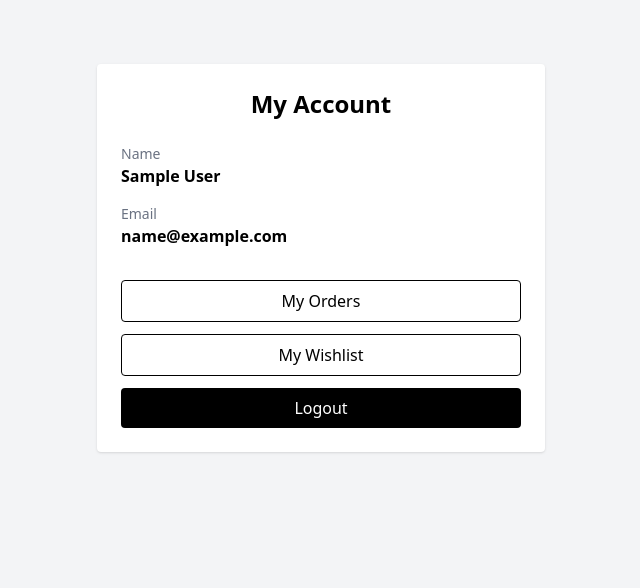
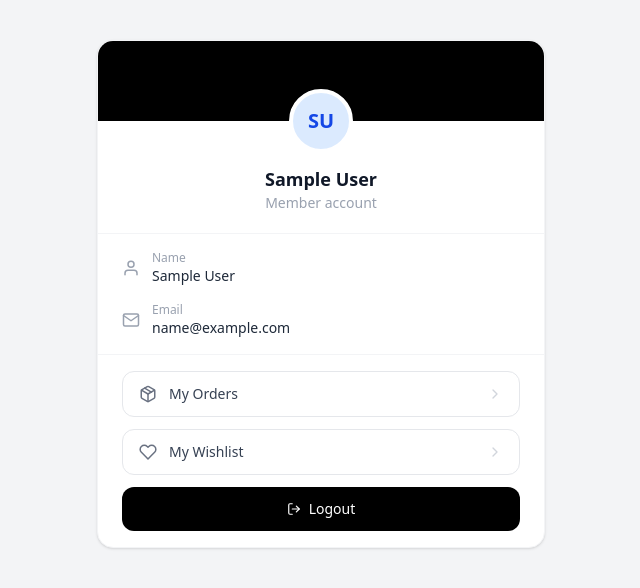
Before and after one commit to rahulraveendran371/sneakpeak-frontend, a React app: page /account in a window 1280 px wide. Shown: the top 588 px of the page, without its empty margins (319-959 px from the left). Built offline with nearby package versions, Linux system fonts and the light colour scheme; no server answers; sample sign-in values are in the browser's storage; the HTML template or start-up script is replaced by a standard one.

Commit message:
UI improvements and project updates

```diff
--- a/src/pages/Account.jsx
+++ b/src/pages/Account.jsx
@@ -1,10 +1,9 @@
 import { useNavigate } from "react-router-dom";
+import { FiUser, FiMail, FiPackage, FiHeart, FiLogOut, FiChevronRight } from "react-icons/fi";
 
 export default function Account() {
   const navigate = useNavigate();
-
   const user = JSON.parse(localStorage.getItem("user"));
-
 
   if (!user) {
     navigate("/login");
@@ -16,49 +15,82 @@ export default function Account() {
     navigate("/login");
   };
 
+  // Avatar initials ഉണ്ടാക്കുന്നു — "Rahul Kumar" → "RK"
+  const getInitials = (name) => {
+    if (!name) return "U";
+    return name
+      .split(" ")
+      .map((n) => n[0])
+      .join("")
+      .toUpperCase()
+      .slice(0, 2);
+  };
+
   return (
-    <div className="min-h-screen bg-gray-100 flex justify-center items-start pt-16">
-      <div className="bg-white w-full max-w-md p-6 rounded shadow">
-        <h2 className="text-2xl font-bold mb-6 text-center">
-          My Account
-        </h2>
+    <div className="min-h-screen bg-gray-100 flex justify-center items-start pt-10 pb-10">
+      <div className="bg-white w-full max-w-md rounded-2xl overflow-hidden shadow-sm border border-gray-100">
 
+        {/* Cover banner */}
+        <div className="h-20 bg-black" />
 
-        <div className="space-y-4">
-          <div>
-            <p className="text-sm text-gray-500">Name</p>
-            <p className="font-semibold">{user.name}</p>
-          </div>
-
-          <div>
-            <p className="text-sm text-gray-500">Email</p>
-            <p className="font-semibold">{user.email}</p>
+        {/* Avatar */}
+        <div className="flex justify-center -mt-8 mb-3">
+          <div className="w-16 h-16 rounded-full bg-blue-100 border-4 border-white flex items-center justify-center text-blue-700 text-xl font-semibold">
+            {getInitials(user.name)}
           </div>
         </div>
 
+        {/* Name & subtitle */}
+        <p className="text-center text-lg font-semibold text-gray-900">{user.name}</p>
+        <p className="text-center text-sm text-gray-400 mb-5">Member account</p>
 
-        <div className="mt-8 space-y-3">
+        {/* Info section */}
+        <div className="border-t border-gray-100 px-6 py-4 space-y-4">
+          <div className="flex items-center gap-3">
+            <FiUser className="text-gray-400 text-lg" />
+            <div>
+              <p className="text-xs text-gray-400">Name</p>
+              <p className="text-sm font-medium text-gray-800">{user.name}</p>
+            </div>
+          </div>
+          <div className="flex items-center gap-3">
+            <FiMail className="text-gray-400 text-lg" />
+            <div>
+              <p className="text-xs text-gray-400">Email</p>
+              <p className="text-sm font-medium text-gray-800">{user.email}</p>
+            </div>
+          </div>
+        </div>
+
+        {/* Action buttons */}
+        <div className="border-t border-gray-100 px-6 py-4 space-y-3">
           <button
             onClick={() => navigate("/orders")}
-            className="w-full border py-2 rounded hover:bg-gray-100"
+            className="w-full flex items-center gap-3 px-4 py-3 rounded-xl border border-gray-200 hover:bg-gray-50 transition text-left"
           >
-            My Orders
+            <FiPackage className="text-gray-500 text-lg" />
+            <span className="flex-1 text-sm font-medium text-gray-700">My Orders</span>
+            <FiChevronRight className="text-gray-300" />
           </button>
 
           <button
             onClick={() => navigate("/wishlist")}
-            className="w-full border py-2 rounded hover:bg-gray-100"
+            className="w-full flex items-center gap-3 px-4 py-3 rounded-xl border border-gray-200 hover:bg-gray-50 transition text-left"
           >
-            My Wishlist
+            <FiHeart className="text-gray-500 text-lg" />
+            <span className="flex-1 text-sm font-medium text-gray-700">My Wishlist</span>
+            <FiChevronRight className="text-gray-300" />
           </button>
 
           <button
             onClick={logout}
-            className="w-full bg-black text-white py-2 rounded hover:bg-gray-800"
+            className="w-full flex items-center justify-center gap-2 px-4 py-3 rounded-xl bg-black text-white hover:bg-gray-800 transition text-sm font-medium"
           >
+            <FiLogOut />
             Logout
           </button>
         </div>
+
       </div>
     </div>
   );
--- a/src/pages/Login.jsx
+++ b/src/pages/Login.jsx
@@ -2,76 +2,44 @@ import { useState } from "react";
 import { Link, useNavigate } from "react-router-dom";
 import { toast } from "react-toastify";
 import api from "../services/api";
+import { FiMail, FiLock, FiEye, FiEyeOff, FiArrowRight } from "react-icons/fi";
 
 export default function Login() {
   const navigate = useNavigate();
 
-  const [formData, setFormData] = useState({
-    email: "",
-    password: "",
-  });
-
+  const [formData, setFormData] = useState({ email: "", password: "" });
   const [loading, setLoading] = useState(false);
+  const [showPassword, setShowPassword] = useState(false);
 
   const handleChange = (e) => {
-    setFormData((prev) => ({
-      ...prev,
-      [e.target.name]: e.target.value,
-    }));
+    setFormData((prev) => ({ ...prev, [e.target.name]: e.target.value }));
   };
 
-  const validateEmail = (email) => {
-    return /^[^\s@]+@[^\s@]+\.[^\s@]+$/.test(email);
-  };
+  const validateEmail = (email) => /^[^\s@]+@[^\s@]+\.[^\s@]+$/.test(email);
 
   const handleLogin = async (e) => {
     e.preventDefault();
-
     const email = formData.email.trim();
     const password = formData.password.trim();
 
-    if (!email || !password) {
-      toast.error("All fields are required");
-      return;
-    }
-
-    if (!validateEmail(email)) {
-      toast.error("Please enter a valid email address");
-      return;
-    }
+    if (!email || !password) return toast.error("All fields are required");
+    if (!validateEmail(email)) return toast.error("Please enter a valid email");
 
     try {
       setLoading(true);
+      const { data } = await api.post("/auth/login", { email, password });
 
-      const { data } = await api.post("/auth/login", {
-        email,
-        password,
-      });
-
-      if (!data?.token || !data?.user) {
-        throw new Error("Invalid server response");
-      }
+      if (!data?.token || !data?.user) throw new Error("Invalid server response");
 
       localStorage.setItem("token", data.token);
       localStorage.setItem("user", JSON.stringify(data.user));
-
       window.dispatchEvent(new Event("user-changed"));
 
-      toast.success("Login successful 🎉");
-
-      const role = data.user?.role;
-
-      navigate(
-        role === "admin" ? "/admin" : "/",
-        { replace: true }
-      );
+      toast.success("Login successful!");
+      navigate(data.user?.role === "admin" ? "/admin" : "/", { replace: true });
     } catch (error) {
-      console.error("Login Error:", error);
-
       toast.error(
-        error?.response?.data?.message ||
-        error?.message ||
-        "Login failed"
+        error?.response?.data?.message || error?.message || "Login failed"
       );
     } finally {
       setLoading(false);
@@ -80,64 +48,107 @@ export default function Login() {
 
   return (
     <div
-      className="min-h-screen bg-cover bg-center flex items-center justify-center relative"
+      className="min-h-screen flex items-center justify-center relative px-4"
+      style={{ background: "#111" }}
+    >
+      {/* Background image overlay */}
+      <div
+        className="absolute inset-0 bg-cover bg-center opacity-20"
         style={{
           backgroundImage:
             "url(https://images.unsplash.com/photo-1542291026-7eec264c27ff)",
         }}
-    >
-      <div className="absolute inset-0 bg-black/60" />
+      />
 
-      <div className="relative bg-white p-8 rounded-xl shadow-xl w-full max-w-md z-10">
+      <div className="relative z-10 w-full max-w-md bg-white rounded-2xl overflow-hidden shadow-2xl">
 
-        <h1 className="text-2xl font-bold text-center mb-6">
-          Login
-        </h1>
+        {/* Top dark section */}
+        <div className="bg-black px-8 pt-8 pb-7 text-center">
+          {/* Logo box */}
+          <div className="w-11 h-11 bg-white rounded-xl flex items-center justify-center mx-auto mb-4">
+            <span className="text-black font-bold text-lg">S</span>
+          </div>
+          <h1 className="text-xl font-semibold text-white mb-1">Welcome back</h1>
+          <p className="text-sm text-white/50">Sign in to your SneakPeak account</p>
+        </div>
 
-        <form onSubmit={handleLogin}>
+        {/* Form section */}
+        <div className="px-8 py-7">
+          <form onSubmit={handleLogin} className="space-y-4">
 
+            {/* Email field */}
+            <div>
+              <label className="block text-xs font-medium text-gray-500 mb-1.5">
+                Email address
+              </label>
+              <div className="relative flex items-center">
+                <FiMail className="absolute left-3 text-gray-400 text-base" />
                 <input
                   type="email"
                   name="email"
-            placeholder="Email"
+                  placeholder="you@example.com"
                   autoComplete="email"
                   required
-            className="border p-3 w-full mb-3 rounded"
                   value={formData.email}
                   onChange={handleChange}
+                  className="w-full pl-9 pr-4 py-2.5 text-sm border border-gray-200 rounded-lg bg-gray-50 focus:outline-none focus:border-gray-400 transition"
                 />
+              </div>
+            </div>
 
+            {/* Password field */}
+            <div>
+              <label className="block text-xs font-medium text-gray-500 mb-1.5">
+                Password
+              </label>
+              <div className="relative flex items-center">
+                <FiLock className="absolute left-3 text-gray-400 text-base" />
                 <input
-            type="password"
+                  type={showPassword ? "text" : "password"}
                   name="password"
-            placeholder="Password"
+                  placeholder="Enter your password"
                   autoComplete="current-password"
                   required
-            className="border p-3 w-full mb-4 rounded"
                   value={formData.password}
                   onChange={handleChange}
+                  className="w-full pl-9 pr-10 py-2.5 text-sm border border-gray-200 rounded-lg bg-gray-50 focus:outline-none focus:border-gray-400 transition"
                 />
+                <button
+                  type="button"
+                  onClick={() => setShowPassword((prev) => !prev)}
+                  className="absolute right-3 text-gray-400 hover:text-gray-600"
+                >
+                  {showPassword ? <FiEyeOff size={16} /> : <FiEye size={16} />}
+                </button>
+              </div>
+            </div>
 
+            {/* Submit button */}
             <button
               type="submit"
               disabled={loading}
-            className="w-full bg-black text-white py-3 rounded hover:bg-gray-800 transition disabled:opacity-50"
+              className="w-full flex items-center justify-center gap-2 bg-black text-white py-3 rounded-lg text-sm font-medium hover:bg-gray-800 transition disabled:opacity-50 mt-2"
             >
-            {loading ? "Logging in..." : "Login"}
+              <FiArrowRight />
+              {loading ? "Signing in..." : "Sign in"}
             </button>
 
           </form>
 
-        <p className="text-center text-sm mt-4">
-          Don&apos;t have an account?{" "}
-          <Link
-            to="/register"
-            className="text-blue-600 hover:underline"
-          >
-            Register
+          {/* Divider */}
+          <div className="flex items-center gap-3 my-5">
+            <hr className="flex-1 border-gray-100" />
+            <span className="text-xs text-gray-400">Don&apos;t have an account?</span>
+            <hr className="flex-1 border-gray-100" />
+          </div>
+
+          <p className="text-center text-sm text-gray-500">
+            New here?{" "}
+            <Link to="/register" className="text-blue-600 font-medium hover:underline">
+              Create an account
             </Link>
           </p>
-
+        </div>
       </div>
     </div>
   );
```
Lines whose indentation alone changed are shown as unchanged.
